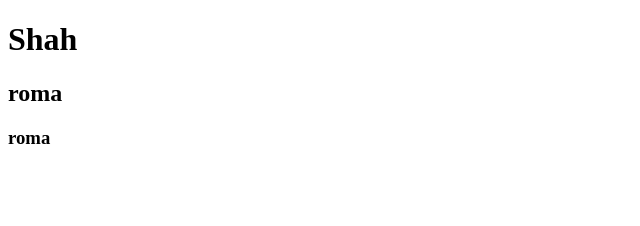
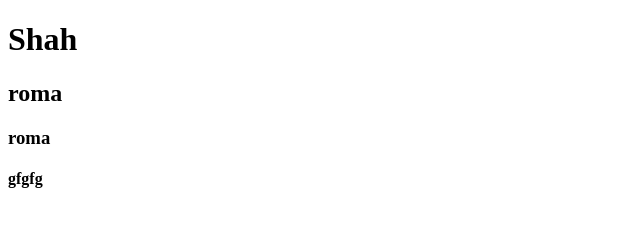
Before and after one commit to sHaHnAzAr001/tourismKarakol, a plain HTML site: page index.html in a window 1280 px wide. Shown: the full height of the page, 0-640 px from the left. Drawn offline with Linux system fonts and the light colour scheme.

Commit message:
added h4

```diff
--- a/index.html
+++ b/index.html
@@ -10,5 +10,6 @@
     <h1>Shah</h1>
     <h2>roma</h2>
     <h3>roma</h3>
+    <h4>gfgfg</h4>
 </body>
 </html>
```
